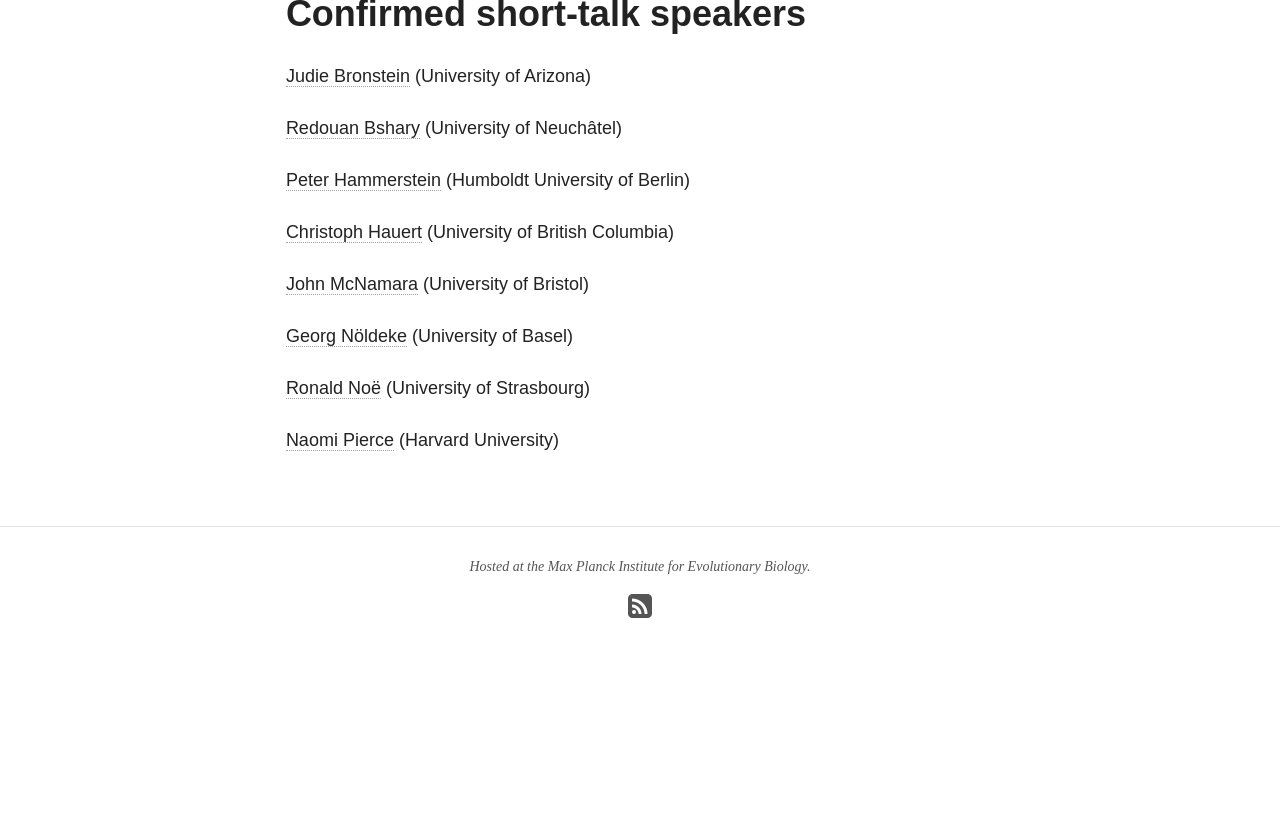
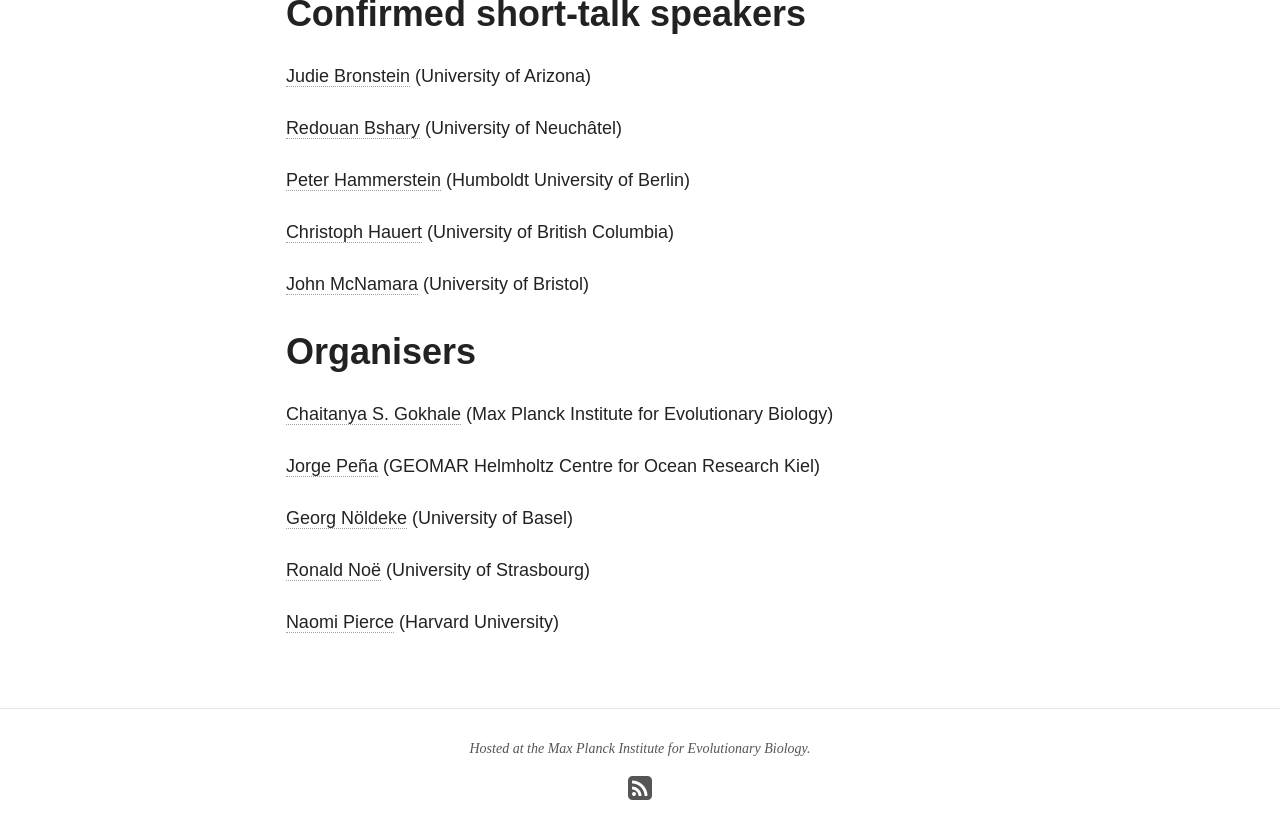
Before and after one commit to bionomics/bionomics, a Jekyll site: the page built from home/index.md, in a window 1280 px wide and 900 px high, scrolled down 1486 px. Shown: the top 839 px of the window. Built offline with Jekyll 4.4.1, drawn with Linux system fonts in a browser that asks for light colours; nearby versions of some CDN libraries; before the commit the page ends 2204 px from its top, so only the background shows below that.

Commit message:
revised home

```diff
--- a/home/index.md
+++ b/home/index.md
@@ -49,6 +49,14 @@
 
 [John McNamara](http://www.bristol.ac.uk/maths/people/john-m-mcnamara/index.html) (University of Bristol)
 
+
+# Organisers
+
+[Chaitanya S. Gokhale](http://gokhalechaitanya.github.io/) (Max Planck Institute for Evolutionary Biology)
+
+[Jorge Peña](https://jorgeapenas.wordpress.com/) (GEOMAR Helmholtz Centre for Ocean Research Kiel)
+
+
 [Georg Nöldeke](https://sites.google.com/site/georgnoldeke/) (University of Basel)
 
 [Ronald Noë](https://sites.google.com/site/ronaldnoe/) (University of Strasbourg)
```
